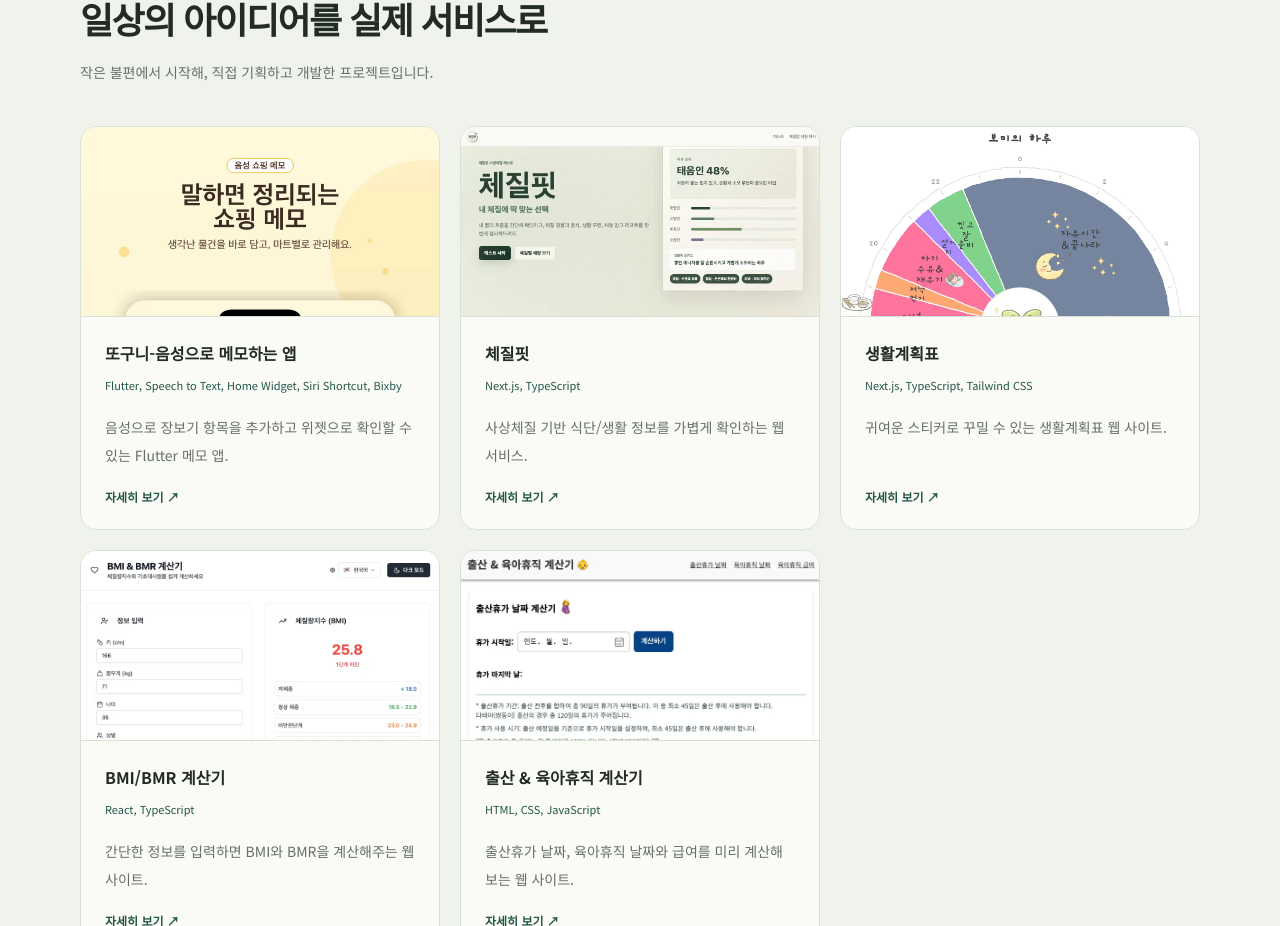
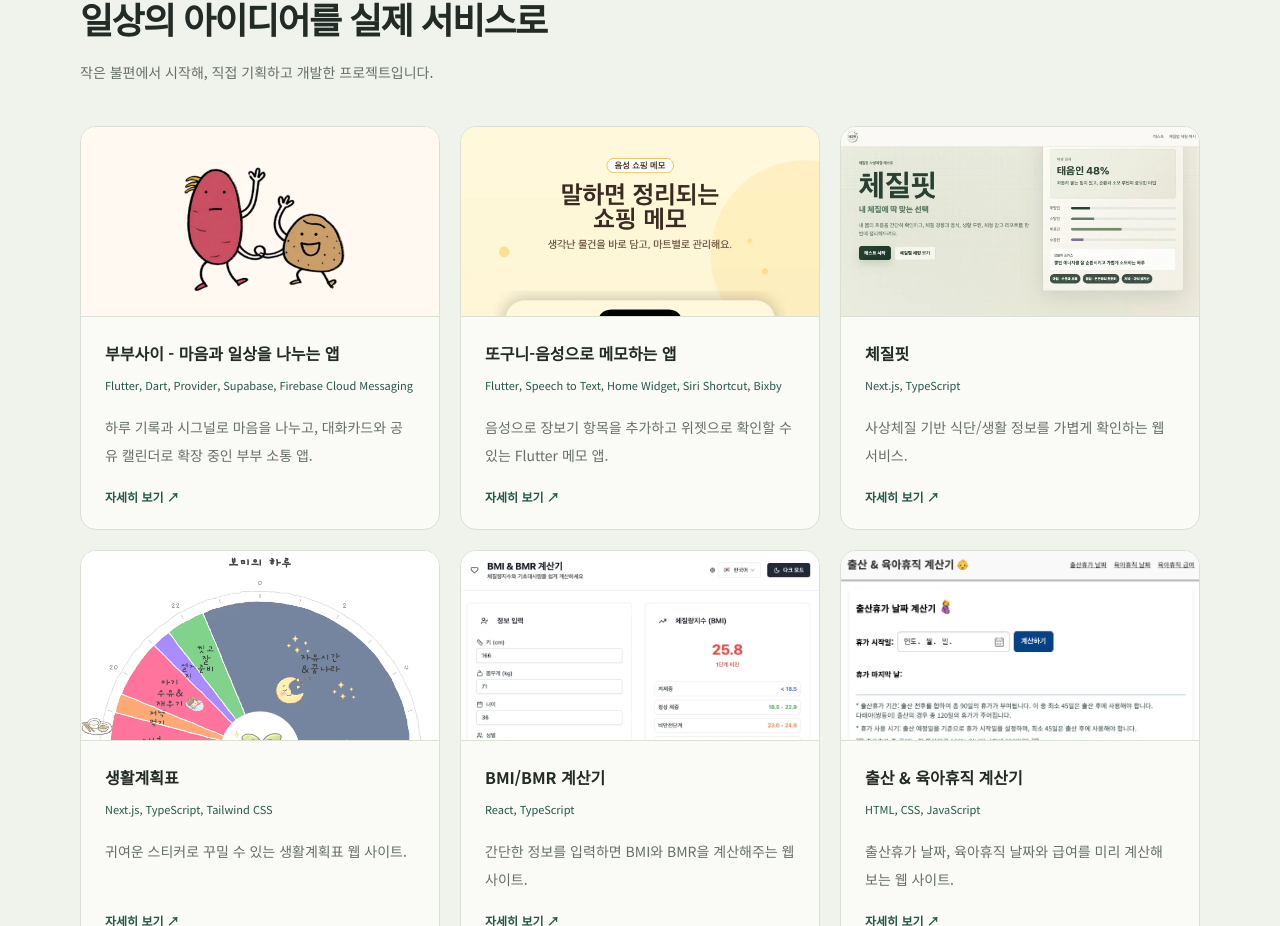
Before and after one commit to Kbomi/portfolio-nextjs, a Next.js app: page / in a window 1280 px wide. Shown: the part 3397-4323 px from the top of the page. Built offline with nearby package versions, Linux system fonts and the light colour scheme.

Commit message:
fix: complete Bubu side project and use WebP asset

```diff
--- a/app/components/SideProjectCard.tsx
+++ b/app/components/SideProjectCard.tsx
@@ -52,7 +52,7 @@ export default function SideProjectCard({ card }: { card: SideProjectProps }) {
           width={500}
           height={500}
           sizes="(max-width: 639px) 100vw, (max-width: 1023px) 50vw, 33vw"
-          className="h-[210px] w-full border-b border-[#d9e0d4] bg-[#eef2e9] object-cover object-top md:h-[190px]"
+          className={`h-[210px] w-full border-b border-[#d9e0d4] bg-[#eef2e9] object-cover md:h-[190px] ${card.id === 10 ? "object-[center_30%]" : "object-top"}`}
         />
         <div className="flex flex-1 flex-col p-6">
           <h3 className="text-base font-bold leading-6">{card.title}</h3>
--- a/app/data/sideProjects.ts
+++ b/app/data/sideProjects.ts
@@ -121,6 +121,17 @@ const sideProjects: SideProjectProps[] = [
     content:
       'AI 바이브 코딩으로 시작한 Flutter 메모 앱입니다.\n말로 장보기 항목을 추가하고, 앱과 홈 화면 위젯에서 확인할 수 있도록 구성했습니다.\n\n특히 Siri 단축어 등록과 Bixby 음성 호출 연동을 중점적으로 다듬었습니다. 사용자가 "똑똑이한테 추가해줘"처럼 말하면 항목을 앱에 추가할 수 있도록 호출 문구와 음성 명령 처리 흐름을 조정했습니다.\n\nAI가 생성한 코드를 그대로 두지 않고, 실제 기기에서 동작을 확인하며 음성 호출, 위젯 표시, 안내 화면을 반복적으로 수정했습니다.',
   },
+  {
+    id: 10,
+    title: "부부사이 - 마음과 일상을 나누는 앱",
+    description: "하루 기록과 시그널로 마음을 나누고, 대화카드와 공유 캘린더로 확장 중인 부부 소통 앱.",
+    skill: "Flutter, Dart, Provider, Supabase, Firebase Cloud Messaging",
+    thumb: "/sideproject/bubu.webp",
+    image: "/sideproject/bubu.webp",
+    link: "https://bubu10min.kko-kkuri.com/",
+    content:
+      "부부의 관계 개선을 돕고자 하루 기록·공유와 ‘시그널’ 알림 기능을 갖춘 앱을 2026년 9월 출시했습니다.\n\n초기 사용자 확보와 시장 반응이 기대에 미치지 못해 제품 방향을 재검토했습니다. 현재는 하루에 하나씩 생성되는 대화카드에 서로 답변하며 생각을 나누고, 상대를 더 이해하는 경험을 개발하고 있습니다.\n\n감성적인 대화 경험과 함께 일정을 공유하는 캘린더 기능도 개발 중입니다. 대화카드와 공유 캘린더는 아직 출시 전이며, 경조사 장부는 향후 추가할 계획입니다.",
+  },
 ];
 
 export default sideProjects;
```
Also changed, not shown: public/sideproject/bubu.webp (added).
